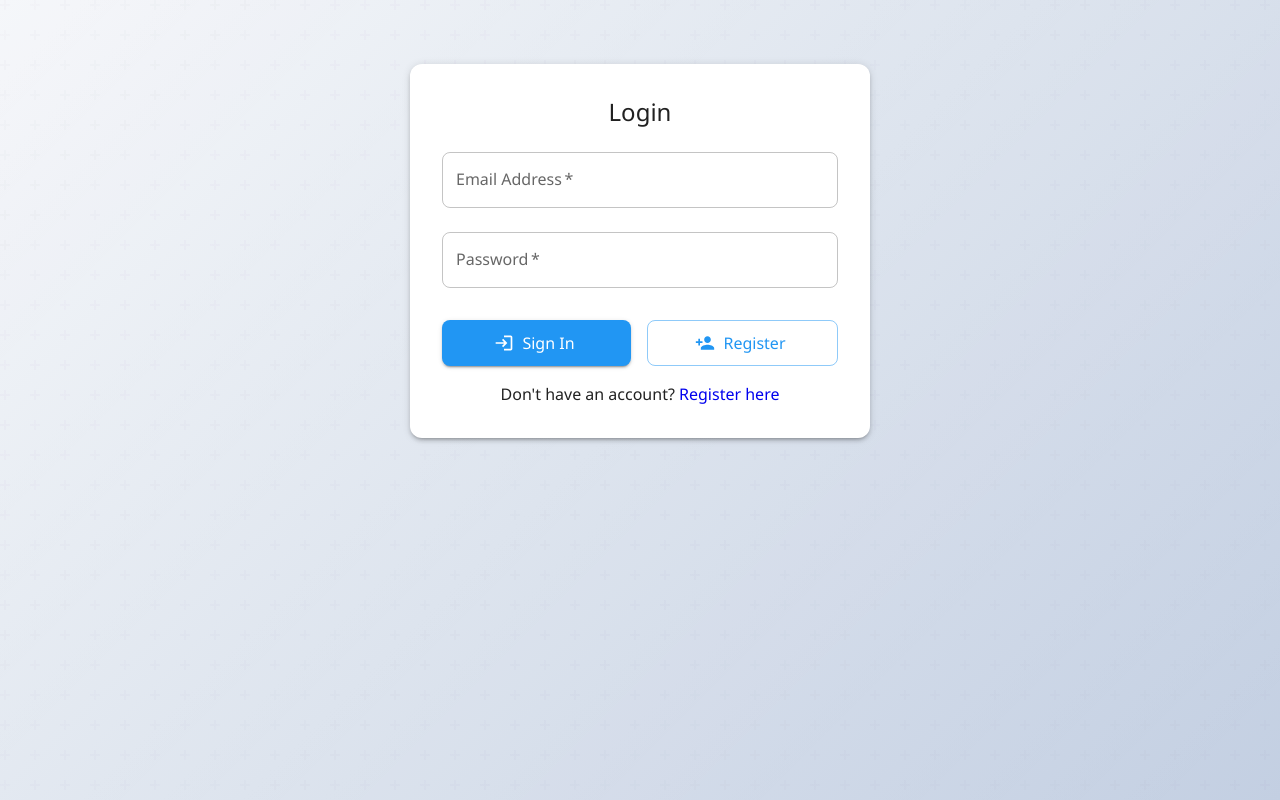
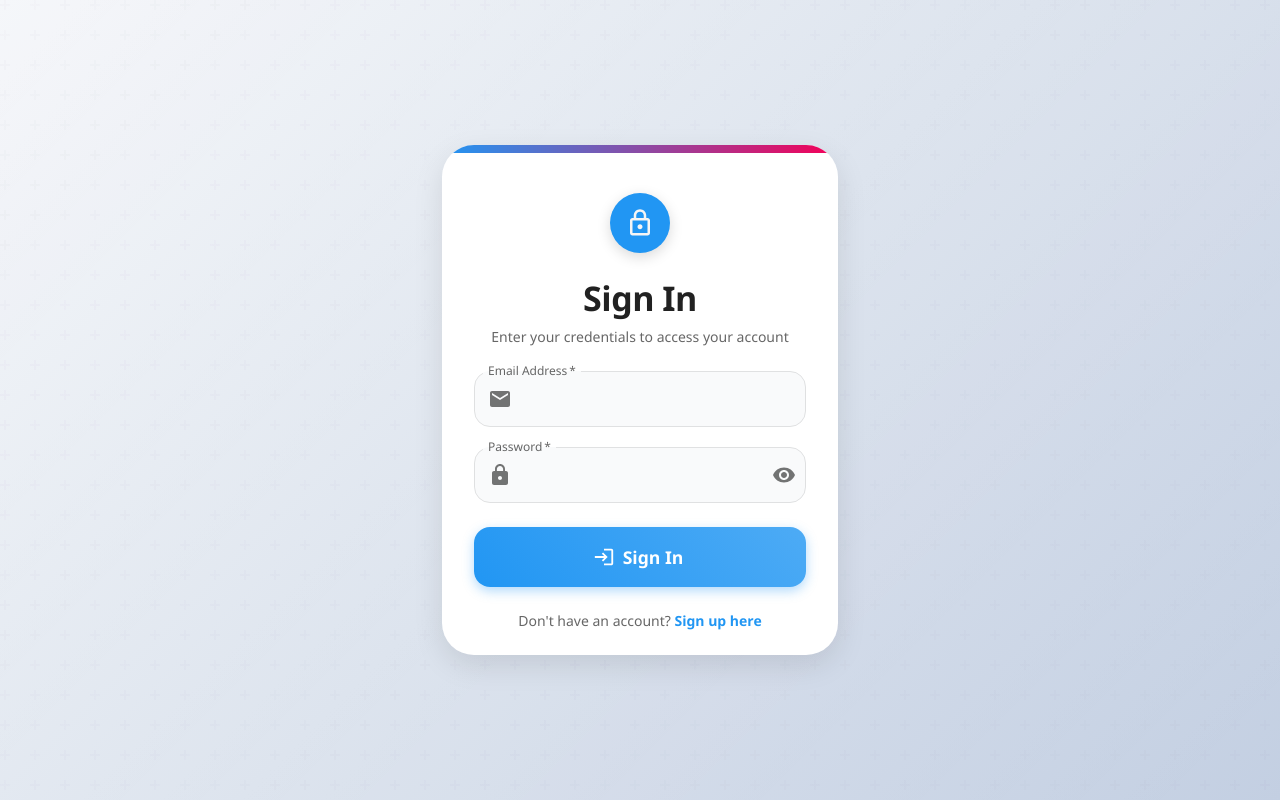
Before and after one commit to LaxmanRky/SecureAPIWithCRUDui, a React (Create React App) app in the folder client/: page /login in a window 1280 px wide. Built offline with nearby package versions, Linux system fonts and the light colour scheme.

Commit message:
Updated the login page with the proper flow for the specific users

```diff
--- a/client/src/screens/Login.js
+++ b/client/src/screens/Login.js
@@ -9,11 +9,26 @@ import {
   Box,
   Alert,
   Snackbar,
+  Avatar,
+  InputAdornment,
+  IconButton,
+  Zoom,
+  Card,
+  CardContent,
 } from "@mui/material";
-import { Login as LoginIcon, PersonAdd } from "@mui/icons-material";
+import {
+  Login as LoginIcon,
+  LockOutlined,
+  Email,
+  Lock,
+  Visibility,
+  VisibilityOff,
+} from "@mui/icons-material";
 import { login } from "../services/api";
+import { useTheme } from "@mui/material/styles";
 
 const Login = () => {
+  const theme = useTheme();
   const [formData, setFormData] = useState({
     email: "",
     password: "",
@@ -21,7 +36,13 @@ const Login = () => {
   const [formErrors, setFormErrors] = useState({});
   const [error, setError] = useState("");
   const [successMessage, setSuccessMessage] = useState("");
+  const [showPassword, setShowPassword] = useState(false);
+  const [isRedirecting, setIsRedirecting] = useState(false);
   const navigate = useNavigate();
+
+  const handleClickShowPassword = () => {
+    setShowPassword(!showPassword);
+  };
 
   const validateForm = () => {
     const errors = {};
@@ -60,37 +81,116 @@ const Login = () => {
     try {
       const response = await login(formData.email, formData.password);
       setSuccessMessage("Login successful! Redirecting...");
+      setIsRedirecting(true);
       localStorage.setItem("token", response.token);
       setTimeout(() => {
         navigate("/recipes");
       }, 1500);
     } catch (err) {
-      setError(err.response?.data?.message || "An error occurred");
+      setError(
+        err.response?.data?.message ||
+          "Invalid email or password. Please try again."
+      );
     }
   };
 
   return (
-    <Container component="main" maxWidth="xs">
-      <Box
+    <Container
+      component="main"
+      maxWidth="xs"
       sx={{
-          marginTop: 8,
         display: "flex",
         flexDirection: "column",
         alignItems: "center",
+        justifyContent: "center",
+        minHeight: "100vh",
+        py: 4,
       }}
     >
-        <Paper elevation={3} sx={{ padding: 4, width: "100%" }}>
-          <Typography component="h1" variant="h5" align="center" gutterBottom>
-            Login
+      <Zoom in={true} timeout={500}>
+        <Card
+          elevation={8}
+          sx={{
+            width: "100%",
+            borderRadius: 4,
+            overflow: "hidden",
+            background: "white",
+            boxShadow: "0 10px 30px rgba(0,0,0,0.1)",
+          }}
+        >
+          <Box
+            sx={{
+              width: "100%",
+              height: "8px",
+              background: `linear-gradient(90deg, ${theme.palette.primary.main}, ${theme.palette.secondary.main})`,
+            }}
+          />
+          <CardContent sx={{ p: 4 }}>
+            <Box
+              sx={{
+                display: "flex",
+                flexDirection: "column",
+                alignItems: "center",
+                mb: 3,
+              }}
+            >
+              <Avatar
+                sx={{
+                  m: 1,
+                  bgcolor: theme.palette.primary.main,
+                  width: 60,
+                  height: 60,
+                  boxShadow: "0 4px 14px rgba(0,0,0,0.15)",
+                }}
+              >
+                <LockOutlined sx={{ fontSize: 30 }} />
+              </Avatar>
+              <Typography
+                component="h1"
+                variant="h4"
+                sx={{
+                  mt: 2,
+                  fontWeight: 600,
+                  color: "text.primary",
+                }}
+              >
+                Sign In
               </Typography>
+              <Typography
+                variant="body2"
+                sx={{
+                  mt: 1,
+                  color: "text.secondary",
+                  textAlign: "center",
+                }}
+              >
+                Enter your credentials to access your account
+              </Typography>
+            </Box>
+
             {error && (
-            <Typography color="error" align="center" gutterBottom>
+              <Alert
+                severity="error"
+                variant="filled"
+                sx={{
+                  mb: 3,
+                  borderRadius: 2,
+                }}
+              >
                 {error}
-            </Typography>
+              </Alert>
             )}
-          <form onSubmit={handleSubmit}>
+
+            <form onSubmit={handleSubmit} style={{ width: "100%" }}>
+              <Box
+                sx={{
+                  display: "flex",
+                  flexDirection: "column",
+                  gap: 2.5,
+                  mb: 3,
+                }}
+              >
                 <TextField
-              margin="normal"
                   required
                   fullWidth
                   label="Email Address"
@@ -100,55 +200,163 @@ const Login = () => {
                   onChange={handleChange}
                   error={!!formErrors.email}
                   helperText={formErrors.email}
-              autoComplete="email"
+                  variant="outlined"
+                  InputProps={{
+                    startAdornment: (
+                      <InputAdornment position="start">
+                        <Email color="action" />
+                      </InputAdornment>
+                    ),
+                  }}
+                  sx={{
+                    "& .MuiOutlinedInput-root": {
+                      height: 56,
+                      borderRadius: 2,
+                      backgroundColor: "#f9fafb",
+                      "& fieldset": {
+                        borderColor: "rgba(0,0,0,0.1)",
+                      },
+                      "&:hover fieldset": {
+                        borderColor: "rgba(0,0,0,0.2)",
+                      },
+                    },
+                  }}
                 />
+
                 <TextField
-              margin="normal"
                   required
                   fullWidth
                   label="Password"
                   name="password"
-              type="password"
+                  type={showPassword ? "text" : "password"}
                   value={formData.password}
                   onChange={handleChange}
                   error={!!formErrors.password}
                   helperText={formErrors.password}
-              autoComplete="current-password"
+                  variant="outlined"
+                  InputProps={{
+                    startAdornment: (
+                      <InputAdornment position="start">
+                        <Lock color="action" />
+                      </InputAdornment>
+                    ),
+                    endAdornment: (
+                      <InputAdornment position="end">
+                        <IconButton
+                          aria-label="toggle password visibility"
+                          onClick={handleClickShowPassword}
+                          edge="end"
+                        >
+                          {showPassword ? <VisibilityOff /> : <Visibility />}
+                        </IconButton>
+                      </InputAdornment>
+                    ),
+                  }}
+                  sx={{
+                    "& .MuiOutlinedInput-root": {
+                      height: 56,
+                      borderRadius: 2,
+                      backgroundColor: "#f9fafb",
+                      "& fieldset": {
+                        borderColor: "rgba(0,0,0,0.1)",
+                      },
+                      "&:hover fieldset": {
+                        borderColor: "rgba(0,0,0,0.2)",
+                      },
+                    },
+                  }}
                 />
-            <Box sx={{ mt: 3, display: "flex", gap: 2 }}>
+              </Box>
+
               <Button
                 type="submit"
+                fullWidth
                 variant="contained"
+                size="large"
                 startIcon={<LoginIcon />}
-                sx={{ flex: 1 }}
+                sx={{
+                  borderRadius: 2,
+                  py: 1.8,
+                  textTransform: "none",
+                  fontSize: "1.1rem",
+                  fontWeight: 600,
+                  background: `linear-gradient(45deg, ${theme.palette.primary.main}, ${theme.palette.primary.light})`,
+                  boxShadow: "0 4px 12px rgba(33, 150, 243, 0.35)",
+                  transition: "all 0.3s ease-in-out",
+                  "&:hover": {
+                    boxShadow: "0 6px 18px rgba(33, 150, 243, 0.45)",
+                    transform: "translateY(-2px)",
+                  },
+                }}
               >
                 Sign In
               </Button>
-              <Button
-                variant="outlined"
-                startIcon={<PersonAdd />}
-                onClick={() => navigate("/register")}
-                sx={{ flex: 1 }}
+
+              <Box
+                sx={{
+                  mt: 3,
+                  textAlign: "center",
+                }}
               >
-                Register
-              </Button>
-            </Box>
-            <Typography align="center" sx={{ mt: 2 }}>
+                <Typography variant="body2" color="text.secondary">
                   Don't have an account?{" "}
-              <Link to="/register" style={{ textDecoration: "none" }}>
-                Register here
+                  <Link
+                    to="/register"
+                    style={{
+                      color: theme.palette.primary.main,
+                      fontWeight: 600,
+                      textDecoration: "none",
+                    }}
+                  >
+                    Sign up here
                   </Link>
                 </Typography>
+              </Box>
             </form>
-        </Paper>
-      </Box>
+          </CardContent>
+        </Card>
+      </Zoom>
       <Snackbar
         open={!!successMessage}
-        autoHideDuration={2000}
+        autoHideDuration={1500}
         onClose={() => setSuccessMessage("")}
+        TransitionComponent={Zoom}
       >
-        <Alert severity="success" sx={{ width: "100%" }}>
+        <Alert
+          severity="success"
+          variant="filled"
+          sx={{
+            width: "100%",
+            borderRadius: 2,
+            boxShadow: 3,
+            display: "flex",
+            alignItems: "center",
+          }}
+        >
           {successMessage}
+          {isRedirecting && (
+            <Box
+              component="span"
+              sx={{
+                display: "inline-block",
+                ml: 1,
+                width: 20,
+                height: 20,
+                borderRadius: "50%",
+                border: "2px solid currentColor",
+                borderTopColor: "transparent",
+                animation: "spin 1s linear infinite",
+                "@keyframes spin": {
+                  "0%": {
+                    transform: "rotate(0deg)",
+                  },
+                  "100%": {
+                    transform: "rotate(360deg)",
+                  },
+                },
+              }}
+            />
+          )}
         </Alert>
       </Snackbar>
     </Container>
--- a/client/src/screens/Register.js
+++ b/client/src/screens/Register.js
@@ -2,7 +2,6 @@ import React, { useState } from "react";
 import { Link, useNavigate } from "react-router-dom";
 import {
   Container,
-  Paper,
   TextField,
   Button,
   Typography,
@@ -10,24 +9,23 @@ import {
   Alert,
   Snackbar,
   Avatar,
-  Grid,
-  Divider,
-  useTheme,
   InputAdornment,
   IconButton,
   Zoom,
+  Card,
+  CardContent,
 } from "@mui/material";
 import {
-  ArrowBack,
-  PersonAdd,
   LockOutlined,
-  Visibility,
-  VisibilityOff,
   Person,
   Email,
   Lock,
+  Visibility,
+  VisibilityOff,
+  PersonAdd,
 } from "@mui/icons-material";
 import { register } from "../services/api";
+import { useTheme } from "@mui/material/styles";
 
 const Register = () => {
   const theme = useTheme();
@@ -37,30 +35,20 @@ const Register = () => {
     password: "",
     confirmPassword: "",
   });
-  const [showPassword, setShowPassword] = useState(false);
-  const [showConfirmPassword, setShowConfirmPassword] = useState(false);
   const [formErrors, setFormErrors] = useState({});
   const [error, setError] = useState("");
   const [successMessage, setSuccessMessage] = useState("");
+  const [showPassword, setShowPassword] = useState(false);
+  const [showConfirmPassword, setShowConfirmPassword] = useState(false);
+  const [isRedirecting, setIsRedirecting] = useState(false);
   const navigate = useNavigate();
-  const [isRedirecting, setIsRedirecting] = useState(false);
 
-  const validateForm = () => {
-    const errors = {};
-    const emailRegex = /^[^\s@]+@[^\s@]+\.[^\s@]+$/;
+  const handleClickShowPassword = () => {
+    setShowPassword(!showPassword);
+  };
 
-    if (!formData.username) errors.username = "Username is required";
-    if (!formData.email) errors.email = "Email is required";
-    else if (!emailRegex.test(formData.email))
-      errors.email = "Invalid email format";
-    if (!formData.password) errors.password = "Password is required";
-    else if (formData.password.length < 6)
-      errors.password = "Password must be at least 6 characters";
-    if (formData.password !== formData.confirmPassword)
-      errors.confirmPassword = "Passwords do not match";
-
-    setFormErrors(errors);
-    return Object.keys(errors).length === 0;
+  const handleClickShowConfirmPassword = () => {
+    setShowConfirmPassword(!showConfirmPassword);
   };
 
   const handleChange = (e) => {
@@ -76,6 +64,8 @@ const Register = () => {
         [name]: "",
       }));
     }
+    // Clear general error message
+    if (error) setError("");
   };
 
   const handleSubmit = async (e) => {
@@ -129,18 +119,10 @@ const Register = () => {
     }
   };
 
-  const handleClickShowPassword = () => {
-    setShowPassword(!showPassword);
-  };
-
-  const handleClickShowConfirmPassword = () => {
-    setShowConfirmPassword(!showConfirmPassword);
-  };
-
   return (
     <Container
       component="main"
-      maxWidth="md"
+      maxWidth="sm"
       sx={{
         display: "flex",
         flexDirection: "column",
@@ -151,149 +133,65 @@ const Register = () => {
       }}
     >
       <Zoom in={true} timeout={500}>
+        <Card
+          elevation={8}
+          sx={{
+            width: "100%",
+            borderRadius: 4,
+            overflow: "hidden",
+            background: "white",
+            boxShadow: "0 10px 30px rgba(0,0,0,0.1)",
+          }}
+        >
           <Box
             sx={{
               width: "100%",
+              height: "8px",
+              background: `linear-gradient(90deg, ${theme.palette.primary.main}, ${theme.palette.secondary.main})`,
+            }}
+          />
+          <CardContent sx={{ p: 4 }}>
+            <Box
+              sx={{
                 display: "flex",
                 flexDirection: "column",
                 alignItems: "center",
-          }}
-        >
-          <Paper
-            elevation={6}
-            sx={{
-              width: "100%",
-              maxWidth: 800,
-              borderRadius: 4,
-              overflow: "hidden",
-              display: "flex",
-              flexDirection: { xs: "column", md: "row" },
-              background: "white",
-              boxShadow: "0 10px 40px rgba(0,0,0,0.1)",
-            }}
-          >
-            {/* Left side - decorative */}
-            <Box
-              sx={{
-                width: { xs: "100%", md: "40%" },
-                background: `linear-gradient(135deg, ${theme.palette.primary.dark}, ${theme.palette.primary.main}, ${theme.palette.primary.light})`,
-                display: "flex",
-                flexDirection: "column",
-                alignItems: "center",
-                justifyContent: "center",
-                p: 4,
-                color: "white",
-                position: "relative",
-                overflow: "hidden",
-                "&::before": {
-                  content: '""',
-                  position: "absolute",
-                  top: 0,
-                  left: 0,
-                  right: 0,
-                  bottom: 0,
-                  backgroundImage:
-                    "url('https://source.unsplash.com/random/800x1200/?pattern')",
-                  backgroundSize: "cover",
-                  backgroundPosition: "center",
-                  opacity: 0.2,
-                },
+                mb: 3,
               }}
             >
               <Avatar
                 sx={{
-                  bgcolor: "white",
-                  width: 80,
-                  height: 80,
-                  mb: 2,
-                  boxShadow: "0 8px 24px rgba(0,0,0,0.12)",
-                  position: "relative",
-                  zIndex: 1,
+                  m: 1,
+                  bgcolor: theme.palette.primary.main,
+                  width: 60,
+                  height: 60,
+                  boxShadow: "0 4px 14px rgba(0,0,0,0.15)",
                 }}
               >
-                <LockOutlined
-                  sx={{ fontSize: 40, color: theme.palette.primary.main }}
-                />
+                <LockOutlined sx={{ fontSize: 30 }} />
               </Avatar>
               <Typography
+                component="h1"
                 variant="h4"
-                component="h1"
                 sx={{
-                  fontWeight: 700,
-                  mb: 2,
-                  position: "relative",
-                  zIndex: 1,
-                  textAlign: "center",
+                  mt: 2,
+                  fontWeight: 600,
+                  color: "text.primary",
                 }}
               >
-                Welcome!
-              </Typography>
-              <Typography
-                variant="body1"
-                sx={{
-                  opacity: 0.9,
-                  mb: 3,
-                  maxWidth: "90%",
-                  textAlign: "center",
-                  position: "relative",
-                  zIndex: 1,
-                }}
-              >
-                Join our community to access amazing recipes, share your own,
-                and connect with food lovers.
+                Create Account
               </Typography>
               <Typography
                 variant="body2"
                 sx={{
+                  mt: 1,
+                  color: "text.secondary",
                   textAlign: "center",
-                  position: "relative",
-                  zIndex: 1,
                 }}
               >
-                Already have an account?{" "}
-                <Link
-                  to="/login"
-                  style={{
-                    color: "white",
-                    fontWeight: 700,
-                    textDecoration: "underline",
-                  }}
-                >
-                  Sign in here
-                </Link>
+                Join our community to have amazing recipes
               </Typography>
             </Box>
-
-            {/* Right side - form */}
-            <Box
-              sx={{
-                width: { xs: "100%", md: "60%" },
-                p: { xs: 3, sm: 4, md: 5 },
-                display: "flex",
-                flexDirection: "column",
-              }}
-            >
-              <Typography
-                variant="h5"
-                component="h2"
-                sx={{
-                  mb: 1,
-                  fontWeight: 600,
-                  color: "text.primary",
-                }}
-              >
-                Create an Account
-              </Typography>
-
-              <Typography
-                variant="body2"
-                sx={{
-                  mb: 4,
-                  color: "text.secondary",
-                }}
-              >
-                Fill in the details to get started
-              </Typography>
 
             {error && (
               <Alert
@@ -313,8 +211,8 @@ const Register = () => {
                 sx={{
                   display: "flex",
                   flexDirection: "column",
-                    gap: 3,
-                    mb: 4,
+                  gap: 2.5,
+                  mb: 3,
                 }}
               >
                 <TextField
@@ -344,9 +242,6 @@ const Register = () => {
                       },
                       "&:hover fieldset": {
                         borderColor: "rgba(0,0,0,0.2)",
-                        },
-                        "&.Mui-focused fieldset": {
-                          borderColor: theme.palette.primary.main,
                       },
                     },
                   }}
@@ -380,9 +275,6 @@ const Register = () => {
                       },
                       "&:hover fieldset": {
                         borderColor: "rgba(0,0,0,0.2)",
-                        },
-                        "&.Mui-focused fieldset": {
-                          borderColor: theme.palette.primary.main,
                       },
                     },
                   }}
@@ -427,9 +319,6 @@ const Register = () => {
                       },
                       "&:hover fieldset": {
                         borderColor: "rgba(0,0,0,0.2)",
-                        },
-                        "&.Mui-focused fieldset": {
-                          borderColor: theme.palette.primary.main,
                       },
                     },
                   }}
@@ -479,9 +368,6 @@ const Register = () => {
                       "&:hover fieldset": {
                         borderColor: "rgba(0,0,0,0.2)",
                       },
-                        "&.Mui-focused fieldset": {
-                          borderColor: theme.palette.primary.main,
-                        },
                     },
                   }}
                 />
@@ -510,10 +396,30 @@ const Register = () => {
               >
                 Create Account
               </Button>
+
+              <Box
+                sx={{
+                  mt: 3,
+                  textAlign: "center",
+                }}
+              >
+                <Typography variant="body2" color="text.secondary">
+                  Already have an account?{" "}
+                  <Link
+                    to="/login"
+                    style={{
+                      color: theme.palette.primary.main,
+                      fontWeight: 600,
+                      textDecoration: "none",
+                    }}
+                  >
+                    Sign in here
+                  </Link>
+                </Typography>
+              </Box>
             </form>
-            </Box>
-          </Paper>
-        </Box>
+          </CardContent>
+        </Card>
       </Zoom>
       <Snackbar
         open={!!successMessage}
```
Lines whose indentation alone changed are shown as unchanged.
